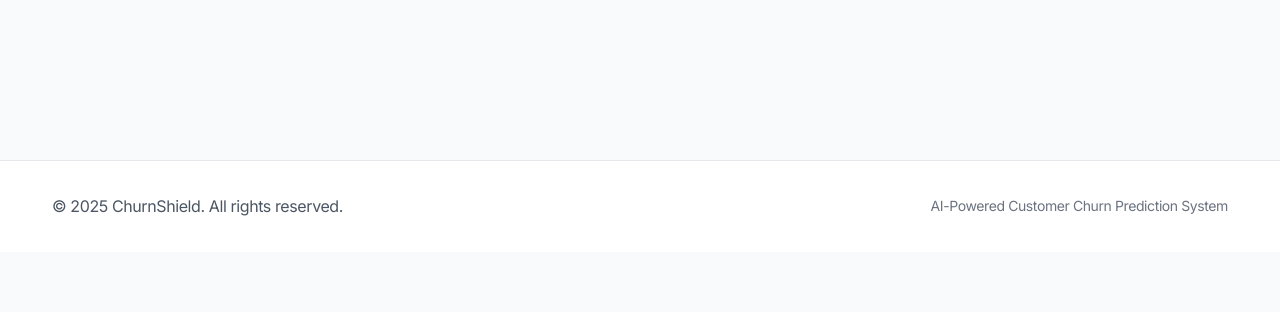
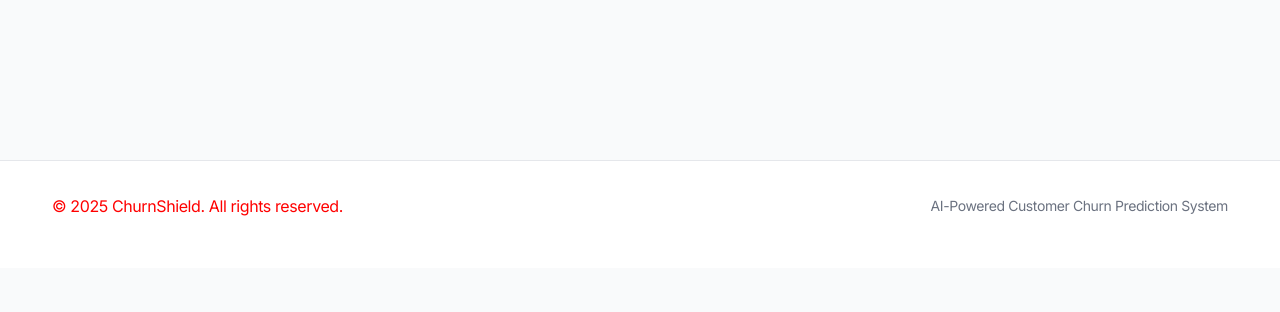
Before and after one commit to bijay-odyssey/ChurnShield-App, a Flask app: a page that uses templates/base.html in a window 1280 px wide. Shown: the part 488-800 px from the top of the page. Run offline with Flask 3, Linux system fonts and the light colour scheme.

Commit message:
checking deploy updates

```diff
--- a/templates/base.html
+++ b/templates/base.html
@@ -121,7 +121,7 @@
         <div class="container">
             <div class="row">
                 <div class="col-md-6">
-                    <p class="mb-0">&copy; 2025 ChurnShield. All rights reserved.</p>
+                    <p style="color: red; class="mb-0">&copy; 2025 ChurnShield. All rights reserved.</p>
                 </div>
                 <div class="col-md-6 text-md-end">
                     <small class="text-muted">AI-Powered Customer Churn Prediction System</small>
```
